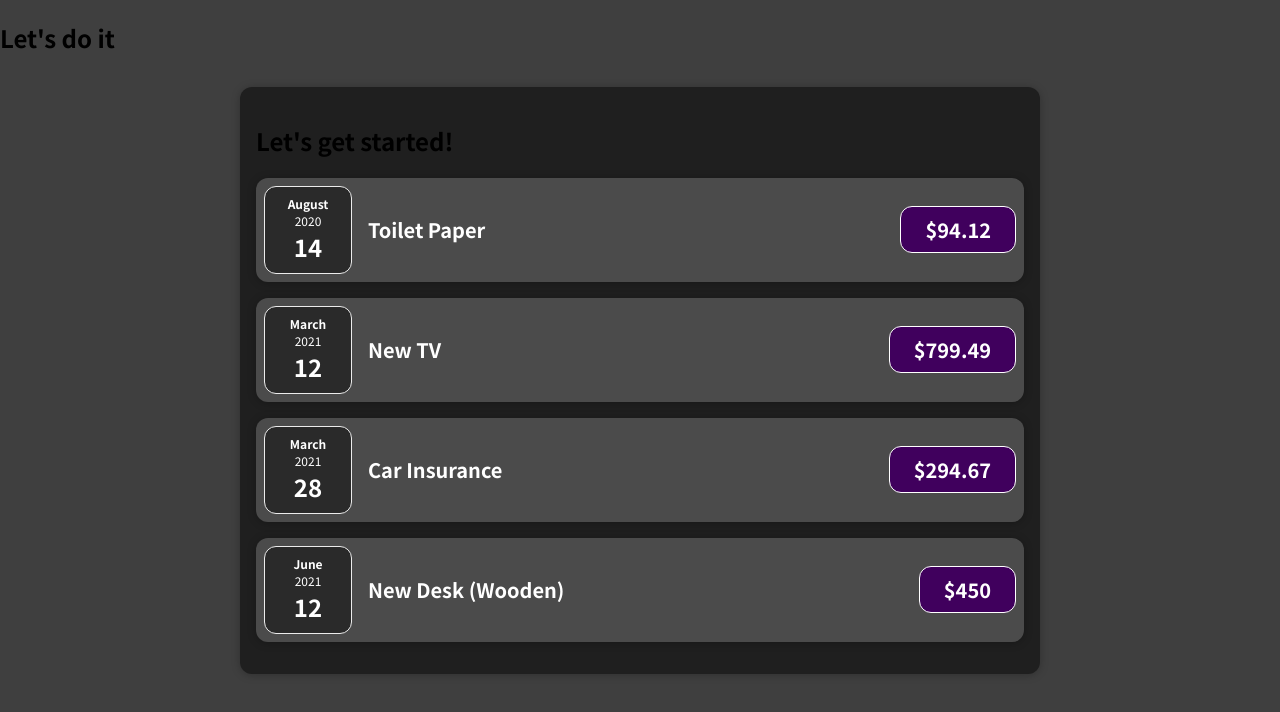
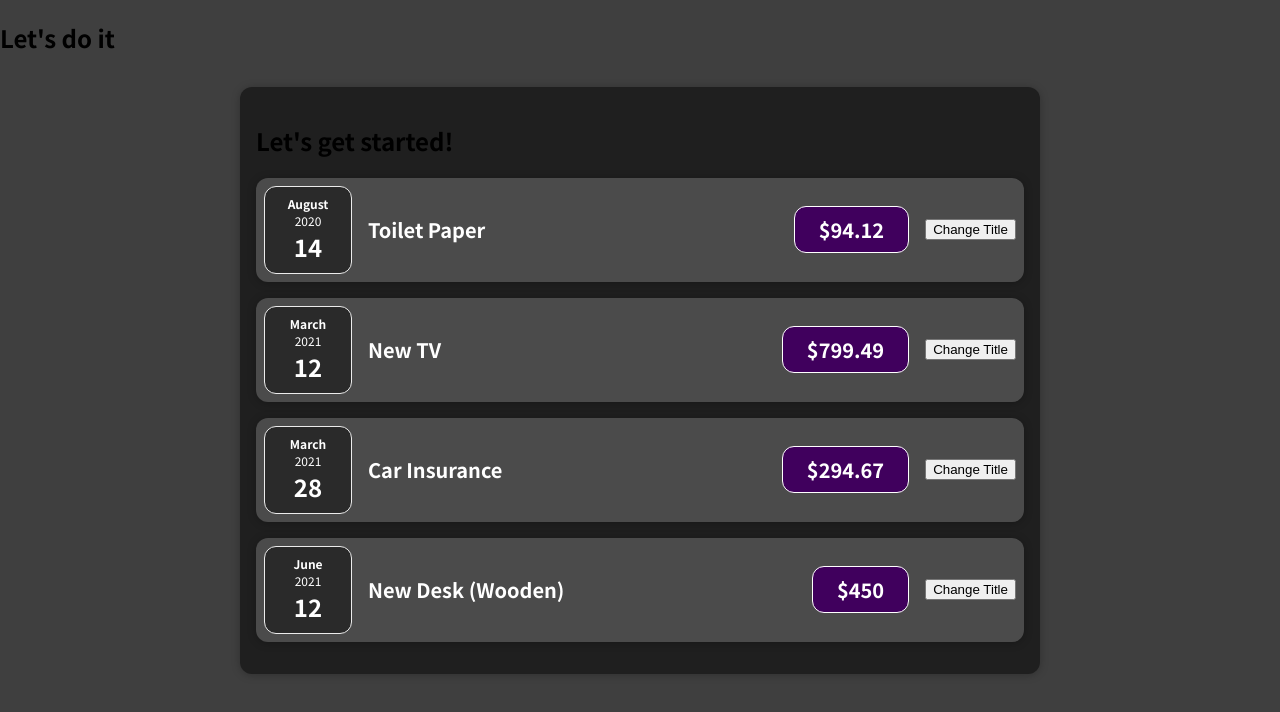
Before and after one commit to FelipeSchefer/REACT.course.part1, a React (Create React App) app: page / in a window 1280 px wide. Shown: the top 712 px of the page. Built offline with nearby package versions, Linux system fonts and the light colour scheme.

Commit message:
class 46
may 12h 2021

```diff
--- a/src/App.js
+++ b/src/App.js
@@ -1,6 +1,7 @@
-import Expenses from './components/Expenses'
+import React from 'react'
+import Expenses from './components/Expenses/Expenses'
 
-function App() {
+const App = () => {
   const expenses = [
     {
       id: 'e1',
@@ -23,12 +24,23 @@ function App() {
     },
   ];
 
-  return(
-  <div>
-      <h2>Let's do it</h2>
-      <Expenses items={expenses}/>
-  </div>
+  /*
+  this code representes exactly the as as the one commented below
+  except that this code is used in the past for old version of react
+  and also you have to import React from 'react' in every js file.
+  */
+  return React.createElement(
+    'div',
+    {},
+    React.createElement('h2', {} ,"Let's do it"),
+    React.createElement(Expenses,{items: expenses})
   )
+  // return(
+  // <div>
+  //     <h2>Let's do it</h2>
+  //     <Expenses items={expenses}/>
+  // </div>
+  // )
 }
 
 export default App;
--- a/src/components/ExpenseDate.js
+++ b/src/components/Expenses/ExpenseDate.js
@@ -1,6 +1,7 @@
+import React from 'react'
 import './ExpenseDate.css'
 
-function ExpenseDate(props){
+const ExpenseDate = (props) =>{
   const month = props.date.toLocaleString('en-US', {month: 'long'})
   const day   = props.date.toLocaleString('en-US', {day: '2-digit'})
   const year  = props.date.getFullYear()
--- a/src/components/ExpenseItem.js
+++ b/src/components/Expenses/ExpenseItem.js
@@ -1,7 +1,12 @@
+import React from 'react'
 import ExpenseDate from './ExpenseDate'
-import Card from './Card'
+import Card from '../UI/Card'
 import './ExpenseItem.css'
-function ExpenseItem(props){
+
+const ExpenseItem = (props) =>{
+  const clickHandler = () =>{
+    console.log('clicked !!!')
+  }
 
   return (
     <Card className="expense-item">
@@ -9,6 +14,7 @@ function ExpenseItem(props){
       <div className="expense-item__description">
         <h2>{props.title}</h2>
         <div className="expense-item__price">${props.amount}</div>
+        <button onClick={clickHandler}>Change Title</button>
       </div>
     </Card>
   );
--- a/src/components/Expenses.js
+++ b/src/components/Expenses/Expenses.js
@@ -1,8 +1,9 @@
+import React from 'react'
 import ExpenseItem from './ExpenseItem'
-import Card from './Card';
+import Card from '../UI/Card';
 import './Expenses.css'
 
-function Expenses(props){
+const Expenses = (props) =>{
   return (
     <Card className="expenses">
       <h2>Let's get started!</h2>
--- a/src/components/Card.js
+++ b/src/components/UI/Card.js
@@ -1,6 +1,7 @@
+import React from 'react'
 import "./Card.css"
 
-function Card(props){
+const Card = (props) =>{
   const classes = 'card ' + props.className
   return <div className={classes}>{props.children}</div>;
 }
```
Also changed, not shown: src/components/Expenses/ExpenseDate.css (renamed from src/components/ExpenseDate.css), src/components/Expenses/ExpenseItem.css (renamed from src/components/ExpenseItem.css), src/components/Expenses/Expenses.css (renamed from src/components/Expenses.css), src/components/UI/Card.css (renamed from src/components/Card.css), 1 other file (tests, documents, lock files or other folders).
